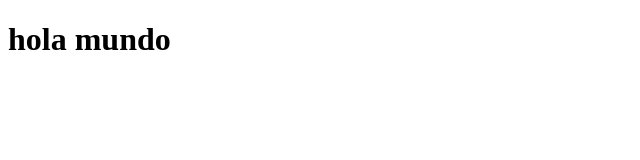
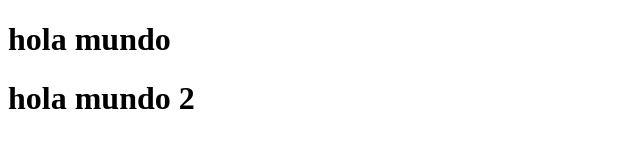
Before and after one commit to gerymeliss/ejemploWeb, a plain HTML site: page index.html in a window 1280 px wide. Shown: the whole page, without its empty margins (0-640 px from the left). Drawn offline with Linux system fonts and the light colour scheme.

Commit message:
Se adiciono el hola mundo 2
se adiciono hola mundo 2

```diff
--- a/index.html
+++ b/index.html
@@ -8,6 +8,7 @@
 </head>
 <body>
     <h1>hola mundo</h1>
+    <h1>hola mundo 2</h1>
 
 </body>
 </html>
```
